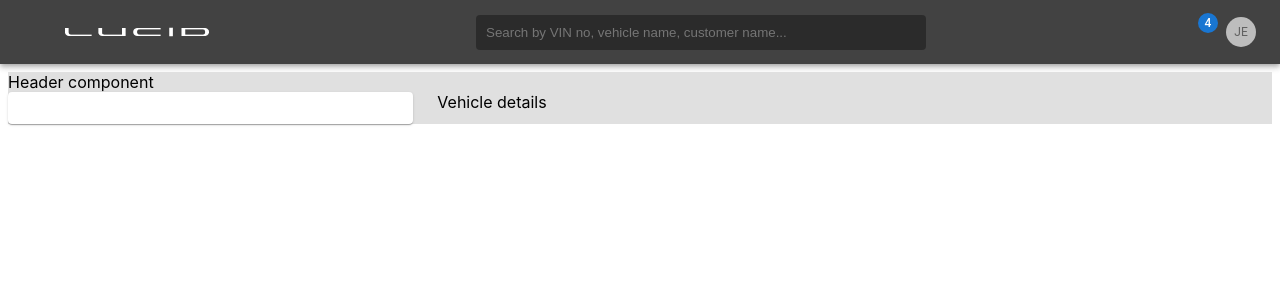
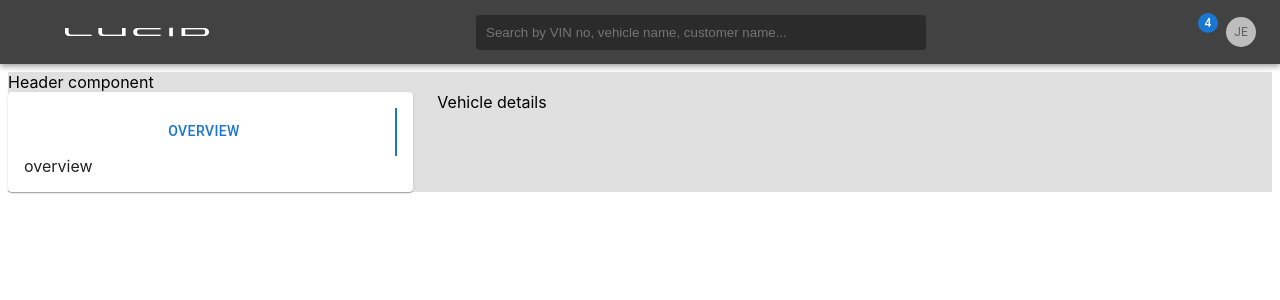
Before and after one commit to prashantks834006/lm-v360-main, a React (Create React App) app: page /vehicles/123 in a window 1280 px wide. Shown: the top 300 px of the page. Built offline with nearby package versions, Linux system fonts and the light colour scheme; some icons are missing; the HTML template or start-up script is replaced by a standard one.

Commit message:
fix: react refresh package issue

```diff
--- a/package.json
+++ b/package.json
@@ -24,6 +24,9 @@
     "react-scripts": "5.0.1",
     "typescript": "^4.7.4",
     "web-vitals": "^2.1.4"
+  },
+  "overrides": {
+    "react-refresh": "0.14.0"
   },
   "scripts": {
     "start": "react-scripts start",
--- a/src/components/Tabs/Tabs.tsx
+++ b/src/components/Tabs/Tabs.tsx
@@ -36,7 +36,7 @@ const Tabs: React.FC<TabsProps> = ({ tabItems, ...other }) => {
 
   return (
     <Box sx={{ width: '100%' }}>
-      <Box sx={{ borderBottom: 1, borderColor: 'divider' }}>
+      <Box>
         <MuiTabs value={value} onChange={handleChange} {...other}>
           {tabItems.map(({ label }, index) => (
             <MuiTab key={label} label={label} {...a11yProps(index)} disableFocusRipple disableRipple />
--- a/src/components/Tabs/index.tsx
+++ b/src/components/Tabs/index.tsx
@@ -1,3 +1,5 @@
 import Tabs from './Tabs';
 
+export * from './types';
+
 export default Tabs;
--- a/src/pages/Vehicle.tsx
+++ b/src/pages/Vehicle.tsx
@@ -1,14 +1,25 @@
+import React from 'react';
+
 import { Box, Card, Grid } from '@mui/material';
-import React from 'react';
+import Tabs, { TabItem } from '../components/Tabs';
 import Page from '../components/Page/Page';
 
 const Vehicle = () => {
+  const tabItems: TabItem[] = [
+    {
+      label: 'Overview',
+      content: <div>overview</div>,
+    },
+  ];
+
   return (
     <Page sx={{ bgcolor: (theme) => theme.palette.grey[300] }}>
       <Box>Header component</Box>
       <Grid container spacing={3}>
         <Grid item sm={12} md={6} lg={4}>
-          <Card sx={{ p: 2 }} />
+          <Card sx={{ p: 2 }}>
+            <Tabs tabItems={tabItems} orientation="vertical" />
+          </Card>
         </Grid>
         <Grid item xs={12} md={6} lg={8}>
           Vehicle details
```
Also changed, not shown: 1 other file (tests, documents, lock files or other folders).
